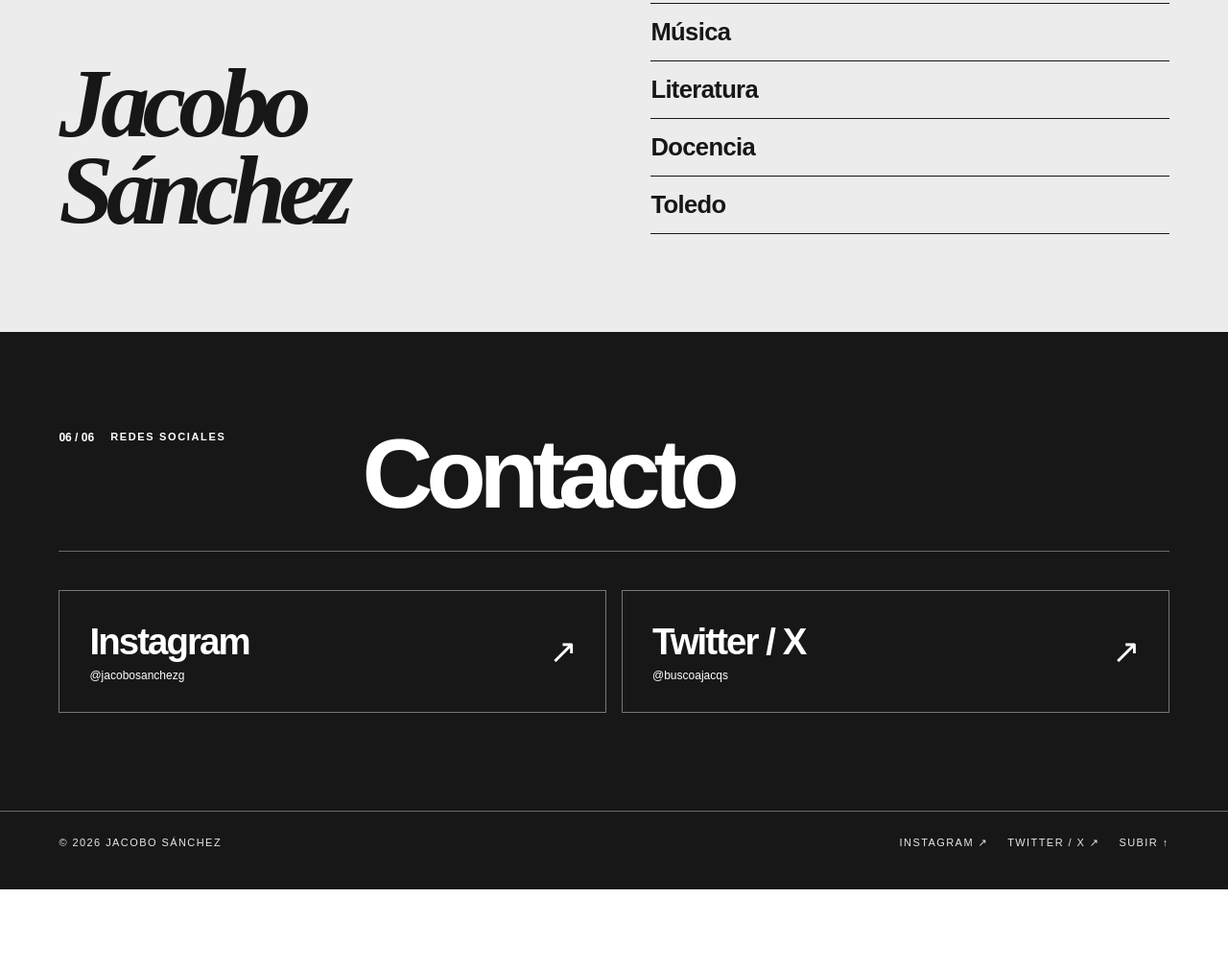
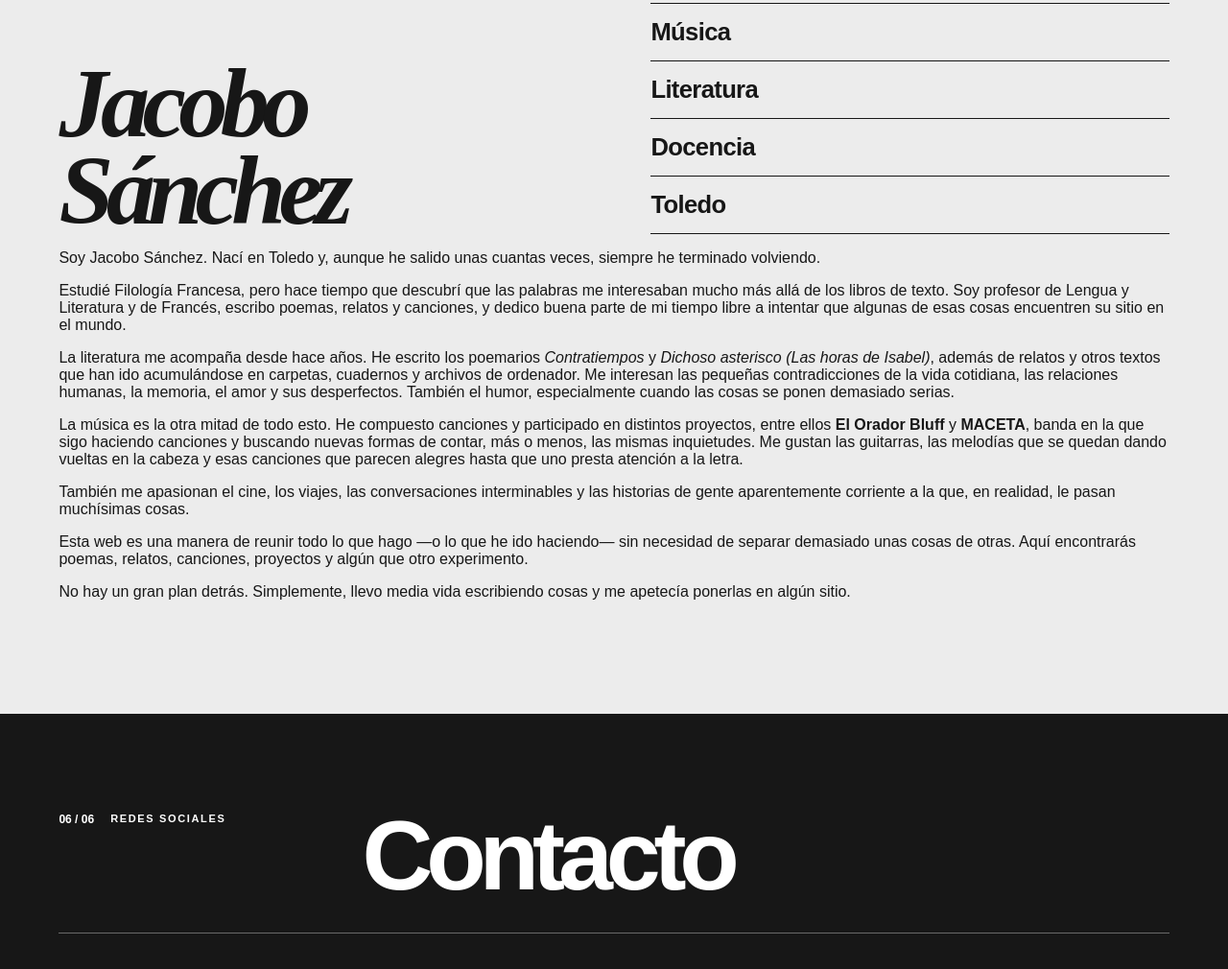
Before and after one commit to JaSaGO2410/jasago2410.github.io, a plain HTML site: page index.html in a window 1280 px wide. Shown: the part 3909-4919 px from the top of the page at 96% size. Before the commit the page ends 4836 px from the top, so only its background shows below. Drawn offline with Linux system fonts and the light colour scheme.

Commit message:
Update index.html

```diff
--- a/index.html
+++ b/index.html
@@ -293,17 +293,41 @@
     </div>
   </section>
 
+
 <section class="section section--about" id="sobre-mi" aria-labelledby="titulo-sobre-mi">
   <div class="container">
     <div class="section-heading">
-        <div class="section-index"><span class="n">05 / 06</span><span class="eyebrow">Biografía</span></div>
+      <div class="section-index">
+        <span class="n">05 / 06</span>
+        <span class="eyebrow">Biografía</span>
+      </div>
       <h2 id="titulo-sobre-mi">Sobre mí</h2>
     </div>
+
     <div class="about-layout">
       <h3 class="about-name">Jacobo<br>Sánchez</h3>
       <ul class="about-facts" aria-label="Actividad">
-          <li>Música</li><li>Literatura</li><li>Docencia</li><li>Toledo</li>
+        <li>Música</li>
+        <li>Literatura</li>
+        <li>Docencia</li>
+        <li>Toledo</li>
       </ul>
+    </div>
+
+    <div class="about-bio">
+      <p>Soy Jacobo Sánchez. Nací en Toledo y, aunque he salido unas cuantas veces, siempre he terminado volviendo.</p>
+
+      <p>Estudié Filología Francesa, pero hace tiempo que descubrí que las palabras me interesaban mucho más allá de los libros de texto. Soy profesor de Lengua y Literatura y de Francés, escribo poemas, relatos y canciones, y dedico buena parte de mi tiempo libre a intentar que algunas de esas cosas encuentren su sitio en el mundo.</p>
+
+      <p>La literatura me acompaña desde hace años. He escrito los poemarios <em>Contratiempos</em> y <em>Dichoso asterisco (Las horas de Isabel)</em>, además de relatos y otros textos que han ido acumulándose en carpetas, cuadernos y archivos de ordenador. Me interesan las pequeñas contradicciones de la vida cotidiana, las relaciones humanas, la memoria, el amor y sus desperfectos. También el humor, especialmente cuando las cosas se ponen demasiado serias.</p>
+
+      <p>La música es la otra mitad de todo esto. He compuesto canciones y participado en distintos proyectos, entre ellos <strong>El Orador Bluff</strong> y <strong>MACETA</strong>, banda en la que sigo haciendo canciones y buscando nuevas formas de contar, más o menos, las mismas inquietudes. Me gustan las guitarras, las melodías que se quedan dando vueltas en la cabeza y esas canciones que parecen alegres hasta que uno presta atención a la letra.</p>
+
+      <p>También me apasionan el cine, los viajes, las conversaciones interminables y las historias de gente aparentemente corriente a la que, en realidad, le pasan muchísimas cosas.</p>
+
+      <p>Esta web es una manera de reunir todo lo que hago —o lo que he ido haciendo— sin necesidad de separar demasiado unas cosas de otras. Aquí encontrarás poemas, relatos, canciones, proyectos y algún que otro experimento.</p>
+
+      <p>No hay un gran plan detrás. Simplemente, llevo media vida escribiendo cosas y me apetecía ponerlas en algún sitio.</p>
     </div>
   </div>
 </section>
```
Lines whose indentation alone changed are shown as unchanged.
